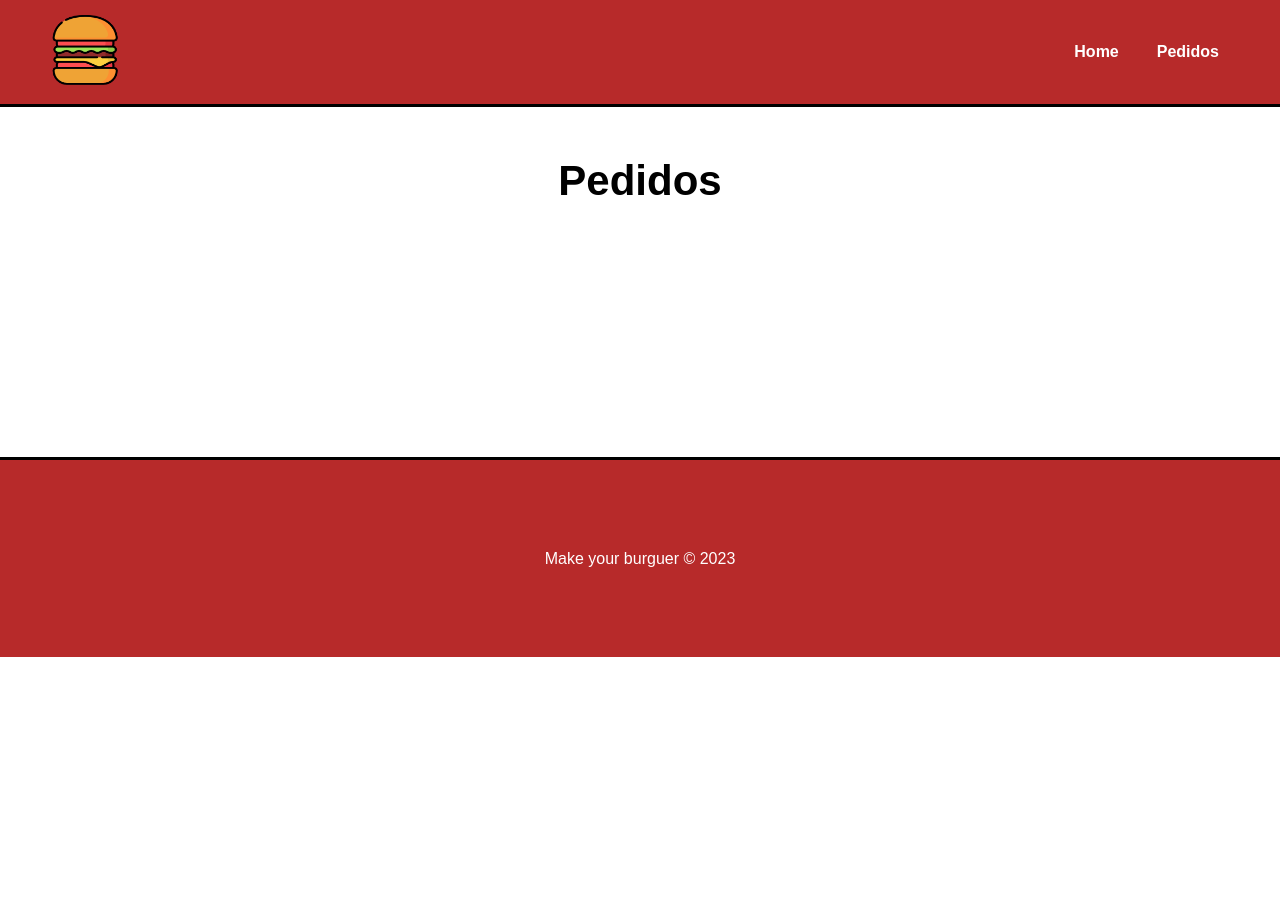
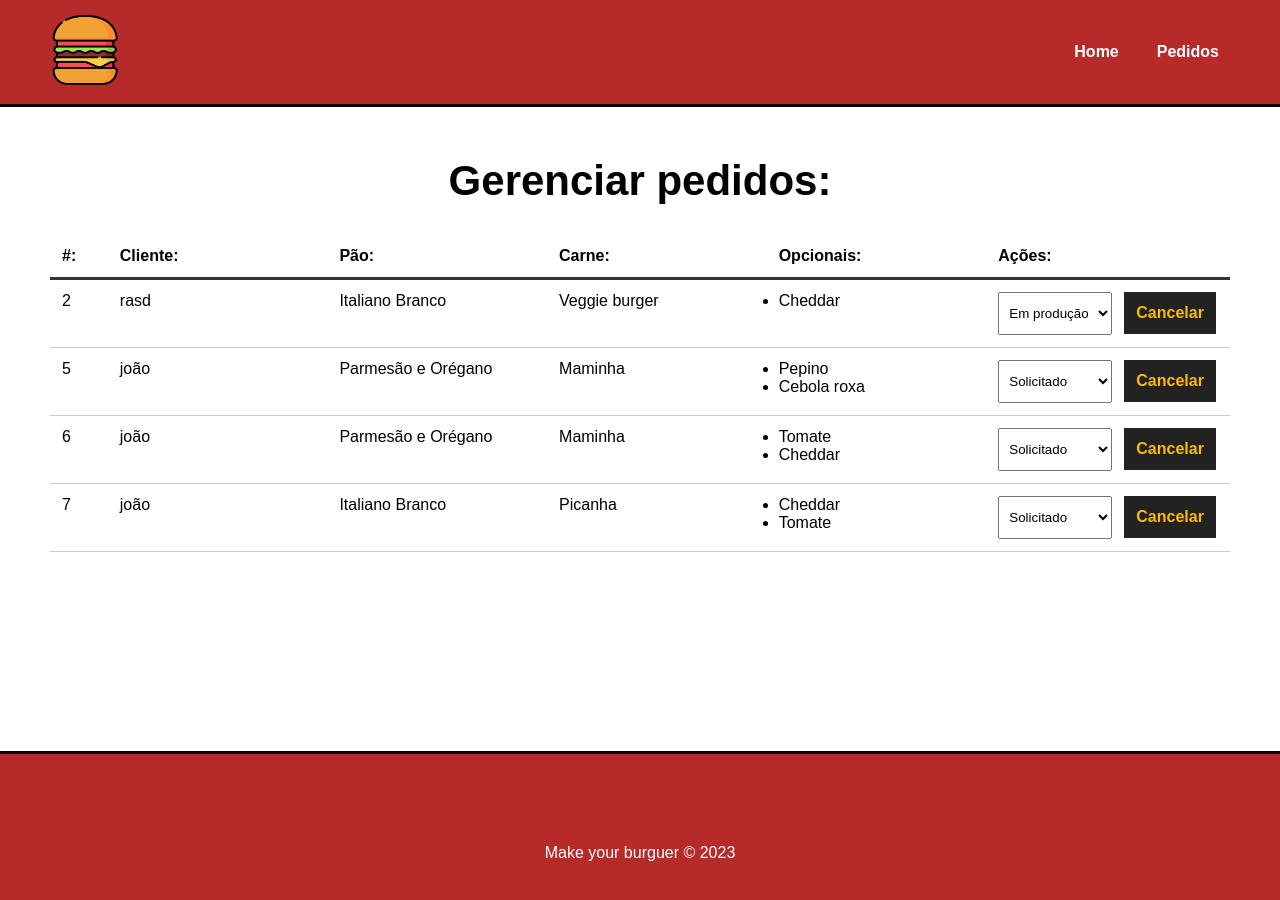
Before and after one commit to Ricardo-Cardozo/Make-your-Hamburguer, a Vue app: page /pedidos in a window 1280 px wide. Shown: the top 900 px of the page. Before the commit the page ends 800 px from the top, so only its background shows below. Built offline with nearby package versions, Linux system fonts and the light colour scheme; data requests are answered from the project's data file.

Commit message:
Projeto finalizado

```diff
--- a/db/db.json
+++ b/db/db.json
@@ -77,5 +77,49 @@
       "tipo": "Finalizado"
     }
   ],
-  "burgers": []
+  "burgers": [
+    {
+      "nome": "rasd",
+      "carne": "Veggie burger",
+      "pao": "Italiano Branco",
+      "opcionais": [
+        "Cheddar"
+      ],
+      "status": "Em produção",
+      "id": 2
+    },
+    {
+      "nome": "joão",
+      "carne": "Maminha",
+      "pao": "Parmesão e Orégano",
+      "opcionais": [
+        "Pepino",
+        "Cebola roxa"
+      ],
+      "status": "Solicitado",
+      "id": 5
+    },
+    {
+      "nome": "joão",
+      "carne": "Maminha",
+      "pao": "Parmesão e Orégano",
+      "opcionais": [
+        "Tomate",
+        "Cheddar"
+      ],
+      "status": "Solicitado",
+      "id": 6
+    },
+    {
+      "nome": "joão",
+      "carne": "Picanha",
+      "pao": "Italiano Branco",
+      "opcionais": [
+        "Cheddar",
+        "Tomate"
+      ],
+      "status": "Solicitado",
+      "id": 7
+    }
+  ]
 }
--- a/src/App.vue
+++ b/src/App.vue
@@ -28,7 +28,7 @@ export default {
 
  .main_container {
   margin: 50px;
-  min-height: 250px;
+  min-height: 68vh;
  }
 
  h1 {
--- a/src/components/BurguerForm.vue
+++ b/src/components/BurguerForm.vue
@@ -1,111 +1,137 @@
 <template>
+  <Message :msg="msg" v-show="msg" />
   <div>
-    <p>Componente de mensagem</p>
-    <div>
-      <form id="burguer-form">
+    <form id="burger-form" method="POST" @submit="createBurger">
       <div class="input-container">
-          <label for="name">
-            Nome do cliente:
-          </label>
-          <input type="text" name="name" id="name" v-model="name" placeholder="Digite o seu nome...">
+        <label for="nome">Nome do cliente:</label>
+        <input type="text" id="nome" name="nome" v-model="nome" placeholder="Digite o seu nome">
       </div>
       <div class="input-container">
-          <label for="pao">
-            Escolha o pão:
-          </label>
-          <select name="pao" id="pao">
-            <option value="">Selecione o tipo de pão</option>
-            <option v-for="pao in paes" :key="pao.id" value="pao.tipo">
-              {{ pao.tipo }}
-            </option>
+        <label for="pao">Escolha o pão:</label>
+        <select name="pao" id="pao" v-model="pao">
+          <option value="">Selecione o seu pão</option>
+          <option v-for="pao in paes" :key="pao.id" :value="pao.tipo">{{ pao.tipo }}</option>
         </select>
       </div>
       <div class="input-container">
-          <label for="carne">
-            Escolha a carne:
-          </label>
-          <select name="carne" id="carne">
+        <label for="carne">Escolha a carne do seu Burger:</label>
+        <select name="carne" id="carne" v-model="carne">
           <option value="">Selecione o tipo de carne</option>
-            <option v-for="carne in carnes" :key="carne.id" value="carne.tipo">{{ carne.tipo }}</option>
+          <option v-for="carne in carnes" :key="carne.id" :value="carne.tipo">{{ carne.tipo }}</option>
         </select>
       </div>
       <div id="opcionais-container" class="input-container">
         <label id="opcionais-title" for="opcionais">Selecione os opcionais:</label>
-        <div class="checkbox-container" v-for="opcional in opcionais" :key="opcional.id">
+        <div class="checkbox-container" v-for="opcional in opcionaisdata" :key="opcional.id">
           <input type="checkbox" name="opcionais" v-model="opcionais" :value="opcional.tipo">
           <span>{{ opcional.tipo }}</span>
         </div>
       </div>
       <div class="input-container">
-          <input type="submit" value="Criar meu Burguer" class="submit-btn">
+        <input class="submit-btn" type="submit" value="Criar meu Burger!">
       </div>
     </form>
-    </div>
   </div>
 </template>
 
 <script>
+import Message from './Message'
+
 export default {
-  name: "BurguerForm",
+  name: "BurgerForm",
   data() {
     return {
       paes: null,
       carnes: null,
+      opcionaisdata: null,
       nome: null,
       pao: null,
+      carne: null,
       opcionais: [],
       status: "Solicitado",
       msg: null
     }
   },
   methods: {
-    async getIngredients() {
-      const req = await fetch("http://localhost:3000/ingredientes")
+    async getIngredientes() {
+      const req = await fetch('http://localhost:3000/ingredientes')
       const data = await req.json()
-
-      console.log(data);
 
       this.paes = data.paes
       this.carnes = data.carnes
-      this.opcionais = data.opcionais
+      this.opcionaisdata = data.opcionais
+    },
+    async createBurger(e) {
 
-      console.log("Paes: ", data.paes);
-      console.log("OpData: ", data.opcionais);
+      e.preventDefault()
+
+      const data = {
+        nome: this.nome,
+        carne: this.carne,
+        pao: this.pao,
+        opcionais: Array.from(this.opcionais),
+        status: "Solicitado"
+      }
+
+      const dataJson = JSON.stringify(data)
+
+      const req = await fetch("http://localhost:3000/burgers", {
+        method: "POST",
+        headers: { "Content-Type" : "application/json" },
+        body: dataJson
+      });
+
+      const res = await req.json()
+
+      console.log(res)
+
+      this.msg = `Pedido Nº ${res.id} realizado com sucesso!`
+
+      // clear message
+      setTimeout(() => this.msg = "", 3000)
+
+      // limpar campos
+      this.nome = ""
+      this.carne = ""
+      this.pao = ""
+      this.opcionais = []
+
     }
   },
-  mounted() {
-    this.getIngredients()
+  mounted () {
+    this.getIngredientes()
+  },
+  components: {
+    Message
   }
 }
 </script>
 
 <style scoped>
-#burguer-form {
+  #burger-form {
+    max-width: 400px;
+    margin: 0 auto;
     display: flex;
     justify-content: center;
+    align-items: center;
     flex-direction: column;
-  align-items: center;
-  margin: 0 auto;
-  max-width: 400px;
   }
 
   .input-container {
     display: flex;
     flex-direction: column;
     margin-bottom: 20px;
-  justify-content: center;
   }
 
   label {
     font-weight: bold;
     margin-bottom: 15px;
-  color: #222;
+    color: #222;;
     padding: 5px 10px;
     border-left: 4px solid #fcba03;
   }
 
-input,
-select {
+  input, select {
     padding: 5px 10px;
     width: 300px;
   }
@@ -124,7 +150,7 @@ select {
     display: flex;
     align-items: flex-start;
     width: 50%;
-  margin-bottom: 20PX;
+    margin-bottom: 20px;
   }
 
   .checkbox-container span,
@@ -139,7 +165,7 @@ select {
 
   .submit-btn {
     background-color: #222;
-  color: #fcba03;
+    color:#fcba03;
     font-weight: bold;
     border: 2px solid #222;
     padding: 10px;
--- /dev/null
+++ b/src/components/Dashboard.vue
@@ -0,0 +1,163 @@
+<template>
+  <div id="burger-table" v-if="burgers">
+    <div>
+      <div id="burger-table-heading">
+        <div class="order-id">#:</div>
+        <div>Cliente:</div>
+        <div>Pão:</div>
+        <div>Carne:</div>
+        <div>Opcionais:</div>
+        <div>Ações:</div>
+      </div>
+    </div>
+    <div id="burger-table-rows">
+      <div class="burger-table-row" v-for="burger in burgers" :key="burger.id">
+        <div class="order-number">{{ burger.id }}</div>
+        <div>{{ burger.nome }}</div>
+        <div>{{ burger.pao }}</div>
+        <div>{{ burger.carne }}</div>
+        <div>
+          <ul v-for="(opcional, index) in burger.opcionais" :key="index">
+            <li>{{ opcional }}</li>
+          </ul>
+        </div>
+        <div>
+          <select name="status" class="status" @change="updateBurger($event, burger.id)">
+            <option :value="s.tipo" v-for="s in status" :key="s.id" :selected="burger.status == s.tipo">
+              {{ s.tipo }}
+            </option>
+          </select>
+          <button class="delete-btn" @click="deleteBurger(burger.id)">Cancelar</button>
+        </div>
+      </div>
+    </div>
+  </div>
+  <div v-else>
+    <h2>Não há pedidos no momento!</h2>
+  </div>
+</template>
+<script>
+  export default {
+    name: "Dashboard",
+    data() {
+      return {
+        burgers: null,
+        burger_id: null,
+        status: []
+      }
+    },
+    methods: {
+      async getPedidos() {
+        const req = await fetch('http://localhost:3000/burgers')
+
+        const data = await req.json()
+
+        this.burgers = data
+        console.log("burguer: ",data);
+
+        // Resgata os status de pedidos
+        this.getStatus()
+
+      },
+      async getStatus() {
+
+        const req = await fetch('http://localhost:3000/status')
+
+        const data = await req.json()
+
+        this.status = data
+        console.log("status: ",data);
+      },
+      async deleteBurger(id) {
+
+        const req = await fetch(`http://localhost:3000/burgers/${id}`, {
+          method: "DELETE"
+        });
+
+        const res = await req.json()
+
+        this.getPedidos()
+
+      },
+      async updateBurger(event, id) {
+
+        const option = event.target.value;
+
+        const dataJson = JSON.stringify({status: option});
+
+        const req = await fetch(`http://localhost:3000/burgers/${id}`, {
+          method: "PATCH",
+          headers: { "Content-Type" : "application/json" },
+          body: dataJson
+        });
+
+        const res = await req.json()
+
+        console.log(res)
+
+      }
+    },
+    mounted () {
+    this.getPedidos()
+    }
+  }
+</script>
+
+<style scoped>
+  #burger-table {
+    max-width: 1200px;
+    margin: 0 auto;
+  }
+
+  #burger-table-heading,
+  #burger-table-rows,
+  .burger-table-row {
+    display: flex;
+    flex-wrap: wrap;
+  }
+
+  #burger-table-heading {
+    font-weight: bold;
+    padding: 12px;
+    border-bottom: 3px solid #333;
+  }
+
+  .burger-table-row {
+    width: 100%;
+    padding: 12px;
+    border-bottom: 1px solid #CCC;
+  }
+
+  #burger-table-heading div,
+  .burger-table-row div {
+    width: 19%;
+  }
+
+  #burger-table-heading .order-id,
+  .burger-table-row .order-number {
+    width: 5%;
+  }
+
+  select {
+    padding: 12px 6px;
+    margin-right: 12px;
+  }
+
+  .delete-btn {
+    background-color: #222;
+    color:#fcba03;
+    font-weight: bold;
+    border: 2px solid #222;
+    padding: 10px;
+    font-size: 16px;
+    margin: 0 auto;
+    cursor: pointer;
+    transition: .5s;
+  }
+
+  .delete-btn:hover {
+    background-color: transparent;
+    color: #222;
+  }
+
+</style>
--- /dev/null
+++ b/src/components/Message.vue
@@ -0,0 +1,27 @@
+<template>
+  <div class="message-container">
+    <p>{{ msg }}</p>
+  </div>
+</template>
+
+<script>
+export default {
+  name: "Message",
+  props: {
+    msg: String
+  }
+}
+</script>
+
+<style scoped>
+.message-container {
+  color: #004085;
+  background-color: #cce5ff;
+  border: 2px solid #b8daff;
+  border-radius: 5px;
+  padding: 10px;
+  max-width: 400px;
+  margin: 30px auto;
+  text-align: center;
+}
+</style>
--- a/src/views/Pedidos.vue
+++ b/src/views/Pedidos.vue
@@ -1,5 +1,20 @@
 <template>
   <div class="main_container">
-    <h1>Pedidos</h1>
+    <h1>Gerenciar pedidos:</h1>
+    <Dashboard/>
   </div>
 </template>
+
+<script>
+import Dashboard from '@/components/Dashboard.vue';
+export default {
+  name: "Pedidos",
+  components: {
+    Dashboard
+  }
+}
+</script>
+
+<style scoped>
+
+</style>
```
Lines whose indentation alone changed are shown as unchanged.
